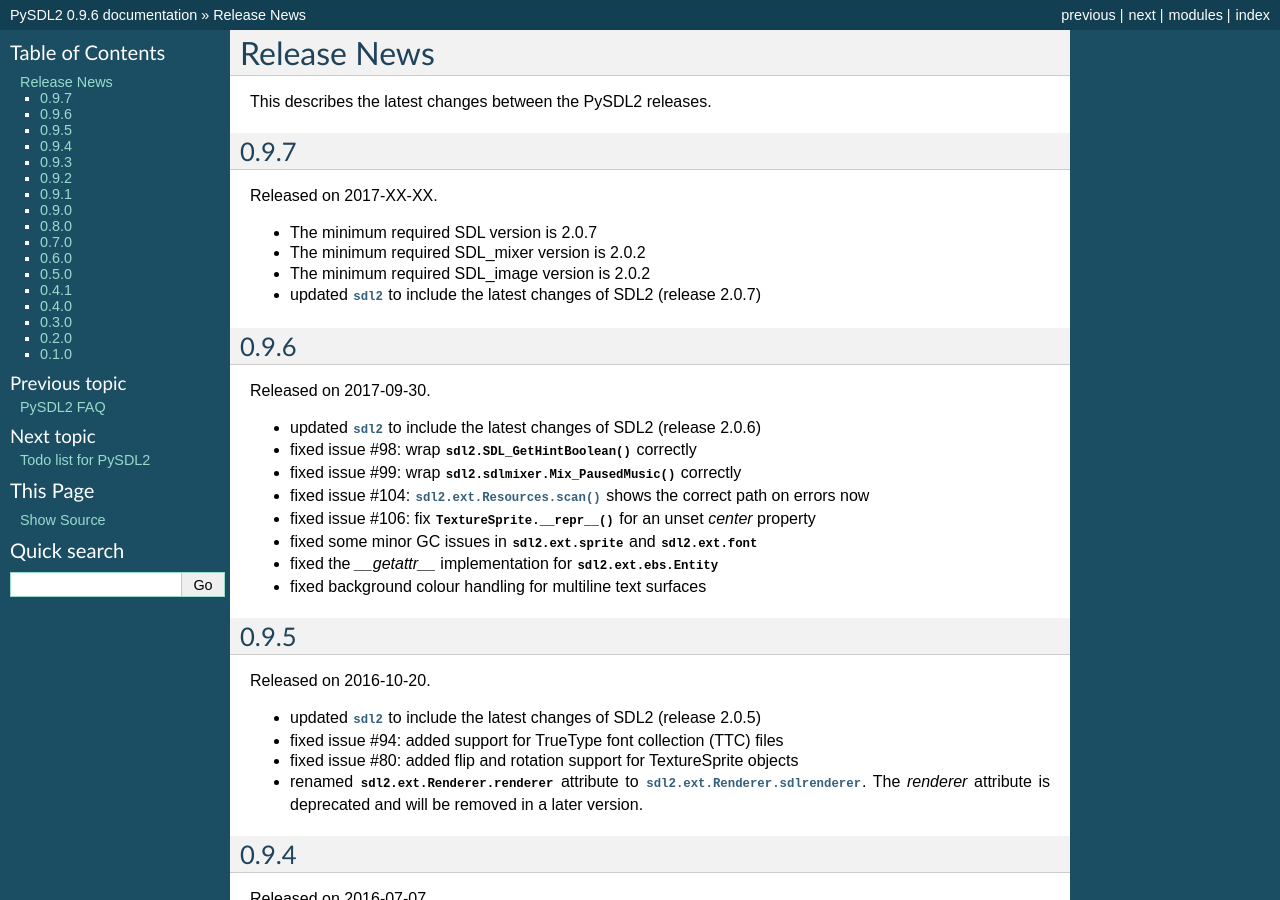
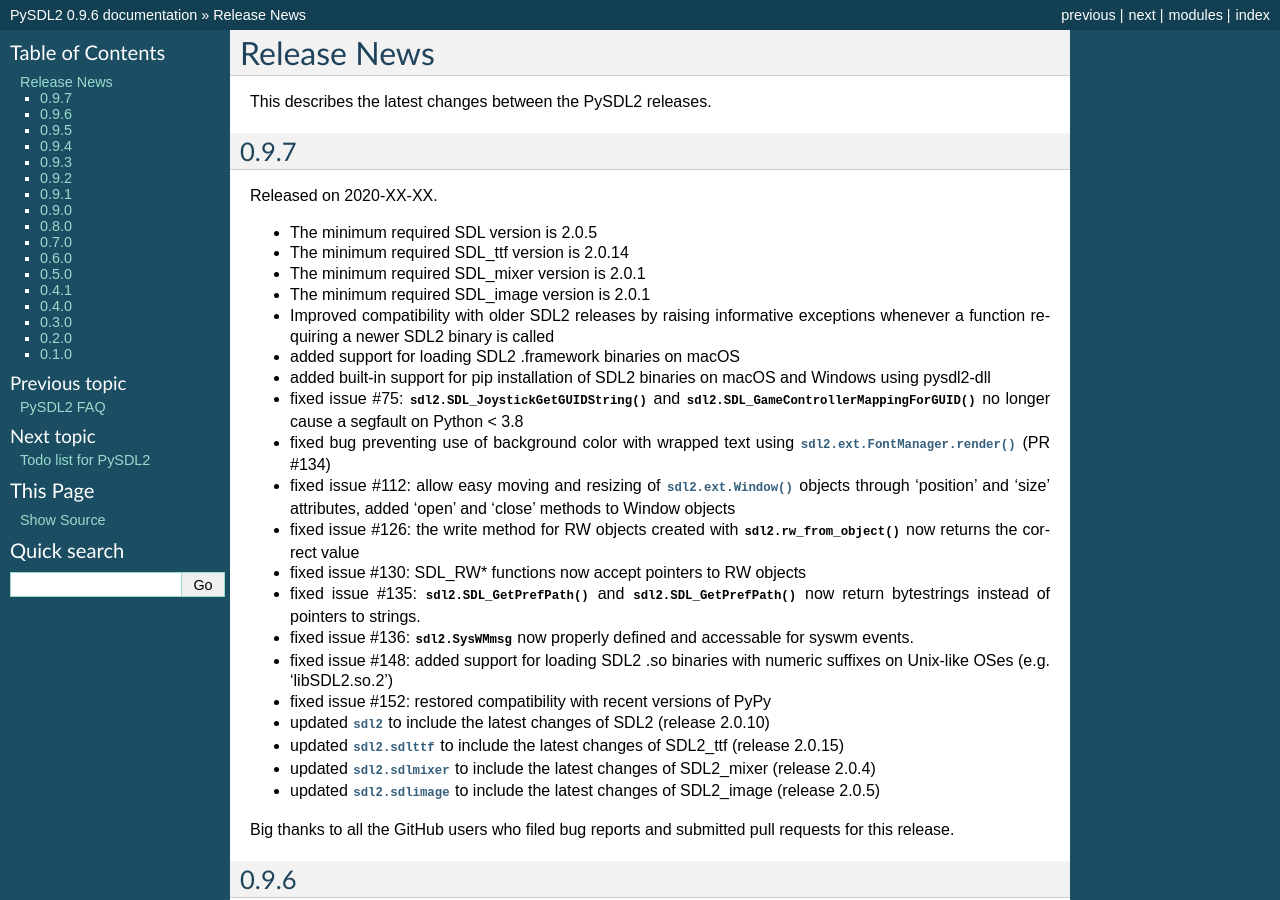
Before and after one commit to py-sdl/py-sdl2, a Sphinx documentation site: the page built from doc/news.rst, in a window 1280 px wide and 900 px high. Built offline with Sphinx 7.4.7, drawn with Linux system fonts in a browser that asks for light colours.

Commit message:
Update release info for 0.9.7

```diff
--- a/doc/news.rst
+++ b/doc/news.rst
@@ -4,13 +4,48 @@
 
 0.9.7
 -----
-Released on 2017-XX-XX.
+Released on 2020-XX-XX.
 
-* The minimum required SDL version is 2.0.7
-* The minimum required SDL_mixer version is 2.0.2
-* The minimum required SDL_image version is 2.0.2
+* The minimum required SDL version is 2.0.5
+* The minimum required SDL_ttf version is 2.0.14
+* The minimum required SDL_mixer version is 2.0.1
+* The minimum required SDL_image version is 2.0.1
 
-* updated :mod:`sdl2` to include the latest changes of SDL2 (release 2.0.7)
+* Improved compatibility with older SDL2 releases by raising informative
+  exceptions whenever a function requiring a newer SDL2 binary is called
+* added support for loading SDL2 .framework binaries on macOS
+* added built-in support for pip installation of SDL2 binaries on macOS
+  and Windows using pysdl2-dll
+
+* fixed issue #75: :func:`sdl2.SDL_JoystickGetGUIDString()` and
+  :func:`sdl2.SDL_GameControllerMappingForGUID()` no longer cause a segfault
+  on Python < 3.8
+* fixed bug preventing use of background color with wrapped text using
+  :meth:`sdl2.ext.FontManager.render()` (PR #134)
+* fixed issue #112: allow easy moving and resizing of :obj:`sdl2.ext.Window()`
+  objects through 'position' and 'size' attributes, added 'open' and 'close'
+  methods to Window objects
+* fixed issue #126: the write method for RW objects created with
+  :func:`sdl2.rw_from_object()` now returns the correct value
+* fixed issue #130: SDL_RW* functions now accept pointers to RW objects
+* fixed issue #135: :func:`sdl2.SDL_GetPrefPath()` and
+  :func:`sdl2.SDL_GetPrefPath()` now return bytestrings instead of pointers
+  to strings.
+* fixed issue #136: :class:`sdl2.SysWMmsg` now properly defined and accessable
+  for syswm events.
+* fixed issue #148: added support for loading SDL2 .so binaries with numeric
+  suffixes on Unix-like OSes (e.g. 'libSDL2.so.2')
+* fixed issue #152: restored compatibility with recent versions of PyPy
+* updated :mod:`sdl2` to include the latest changes of SDL2 (release 2.0.10)
+* updated :mod:`sdl2.sdlttf` to include the latest changes of SDL2_ttf (release
+  2.0.15)
+* updated :mod:`sdl2.sdlmixer` to include the latest changes of SDL2_mixer
+  (release 2.0.4)
+* updated :mod:`sdl2.sdlimage` to include the latest changes of SDL2_image
+  (release 2.0.5)
+
+Big thanks to all the GitHub users who filed bug reports and submitted pull
+requests for this release.
 
 0.9.6
 -----
```
